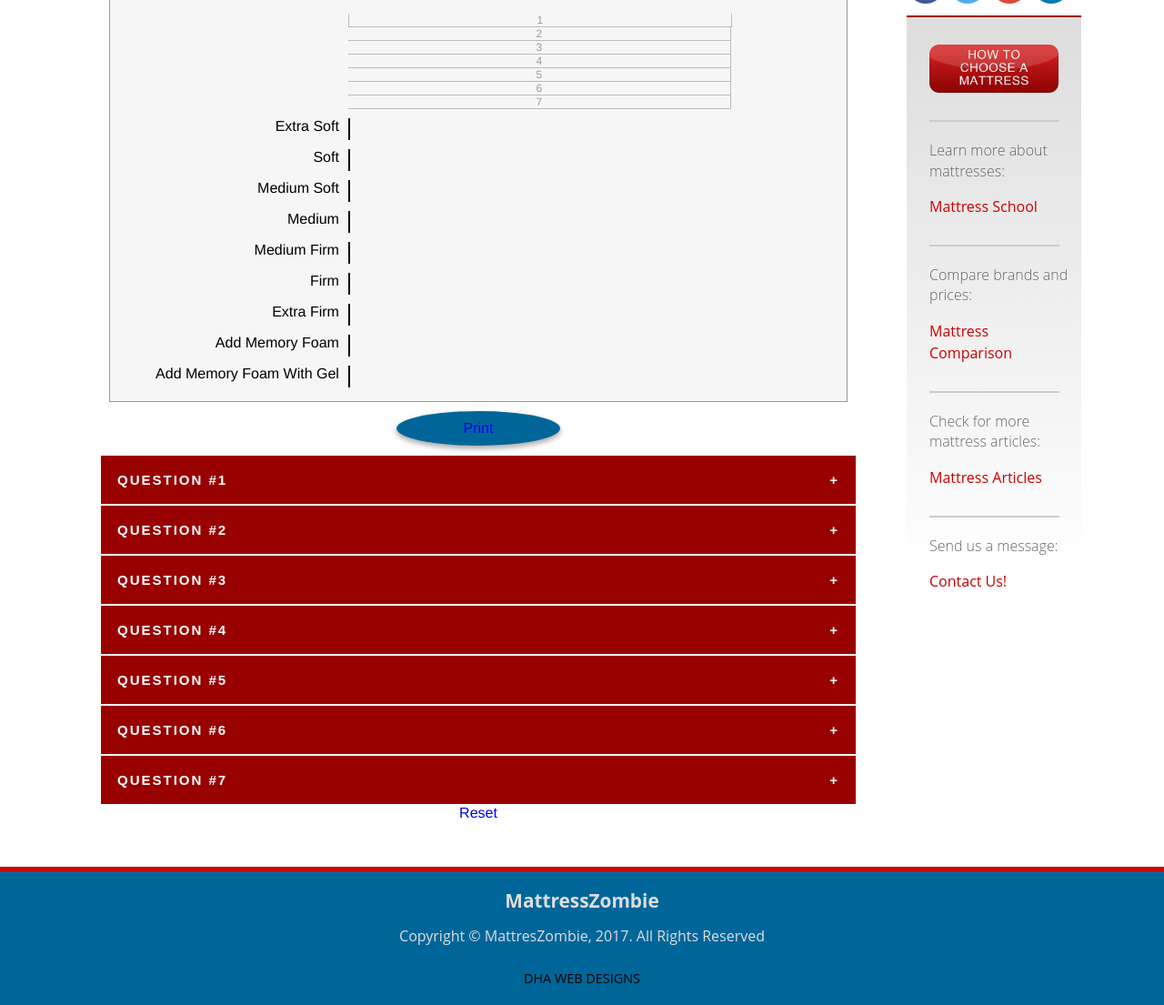
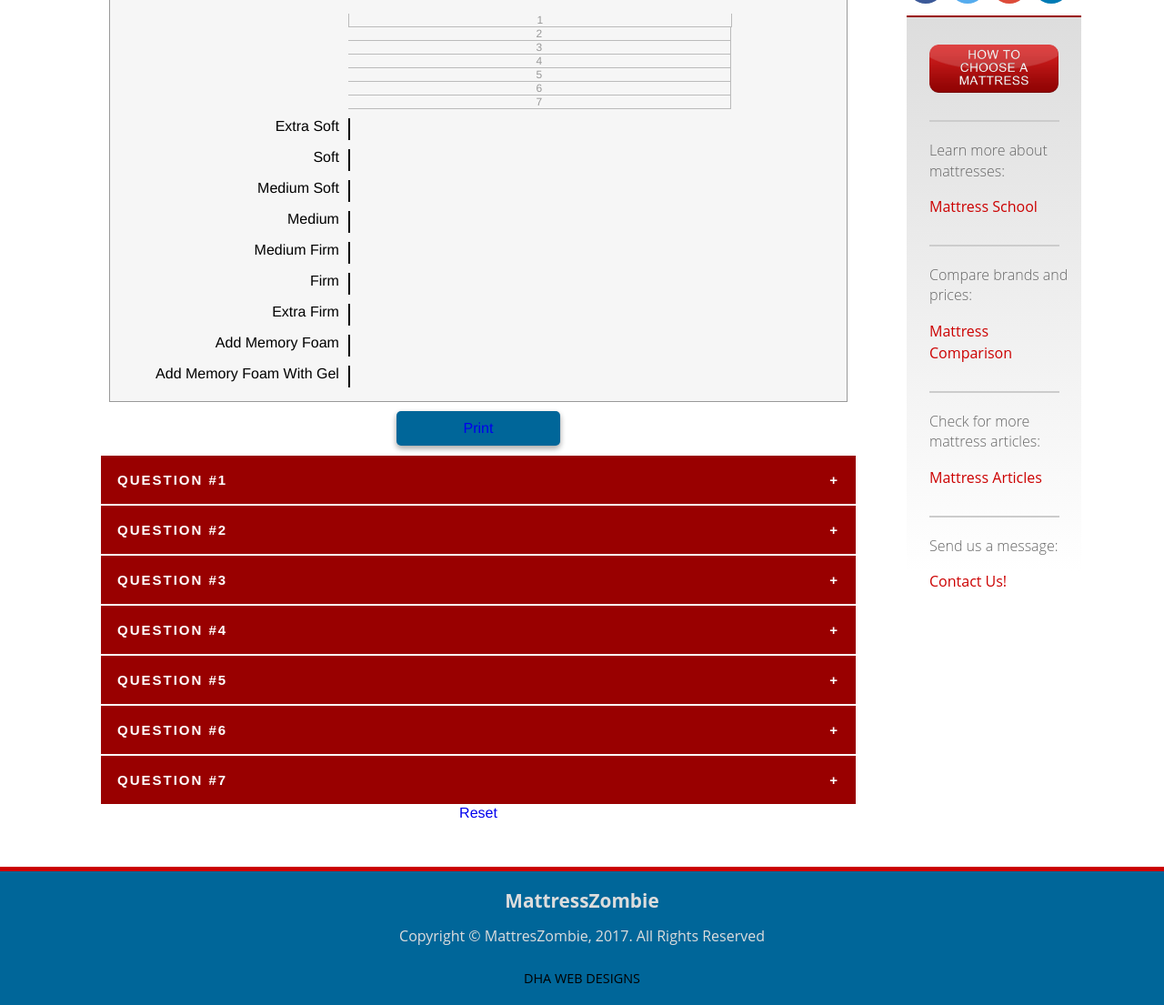
Before and after one commit to Danellita/Zombie, a PHP site: page /how-to-choose-a-mattress2.php in a window 1280 px wide. Shown: the part 503-1608 px from the top of the page at 91% size. Run offline with PHP 8.4, Linux system fonts and the light colour scheme; some libraries are stand-ins or nearby versions.

Commit message:
questionary7

```diff
--- a/how-to-choose-a-mattress2.php
+++ b/how-to-choose-a-mattress2.php
@@ -123,7 +123,7 @@ div.panel {
 	</div>
 
 		<!--Print buttom-->
-		<div style="text-align: center; margin: 30px; display: block; padding: 10px; background-color: #006699; color: #fff; width: 160px; margin: 10px auto; border-radius: 50%; box-shadow: 0 3px 6px rgba(0,0,0,0.16), 0 3px 6px rgba(0,0,0,0.23);">
+		<div style="text-align: center; margin: 30px; display: block; padding: 10px; background-color: #006699; color: #fff; width: 160px; margin: 10px auto; border-radius: 5px; box-shadow: 0 3px 6px rgba(0,0,0,0.16), 0 3px 6px rgba(0,0,0,0.23);">
 			<a href="javascript:printResults();">Print</a>
 		</div>
                 <!--prueba-->
```
